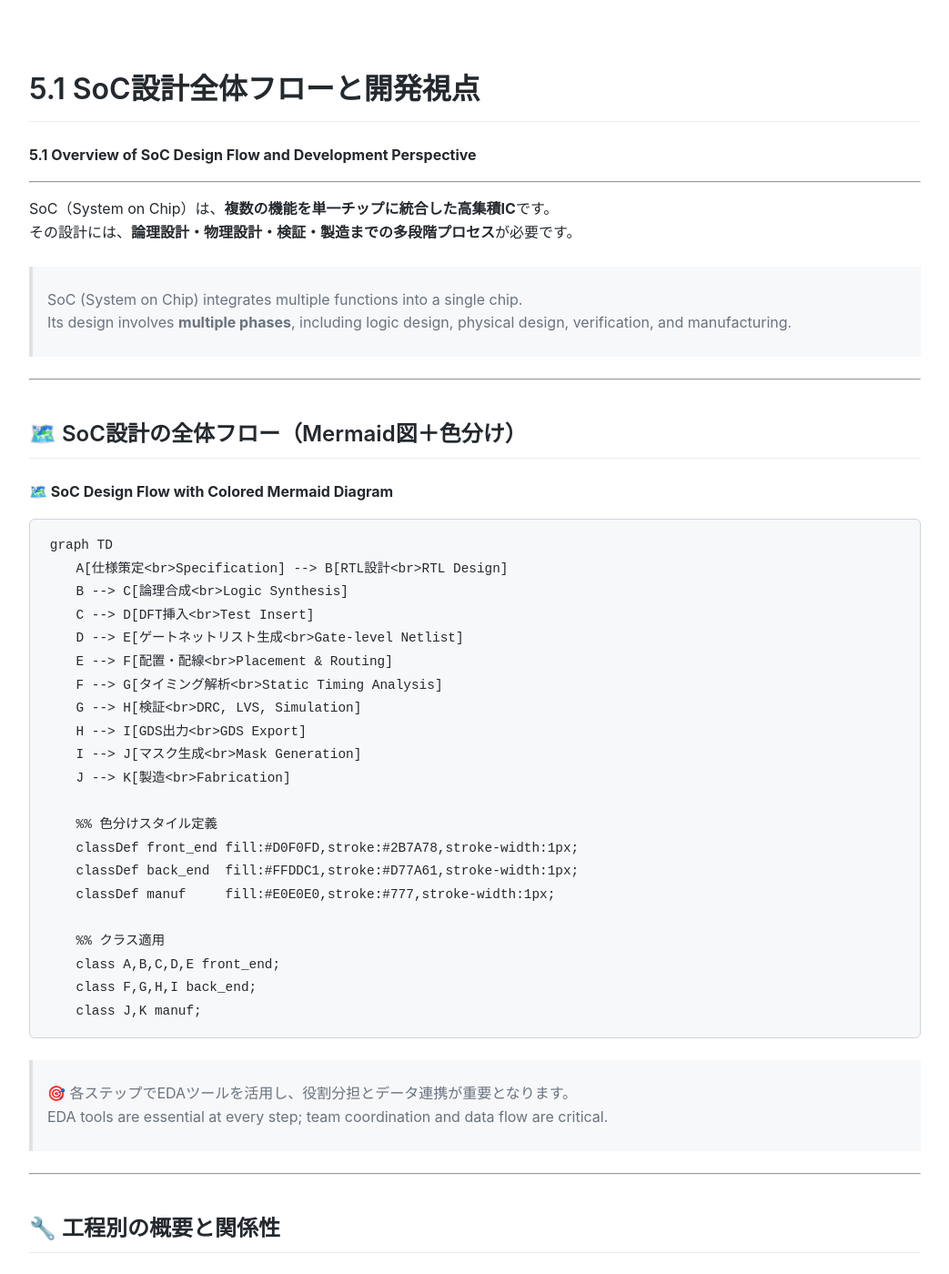
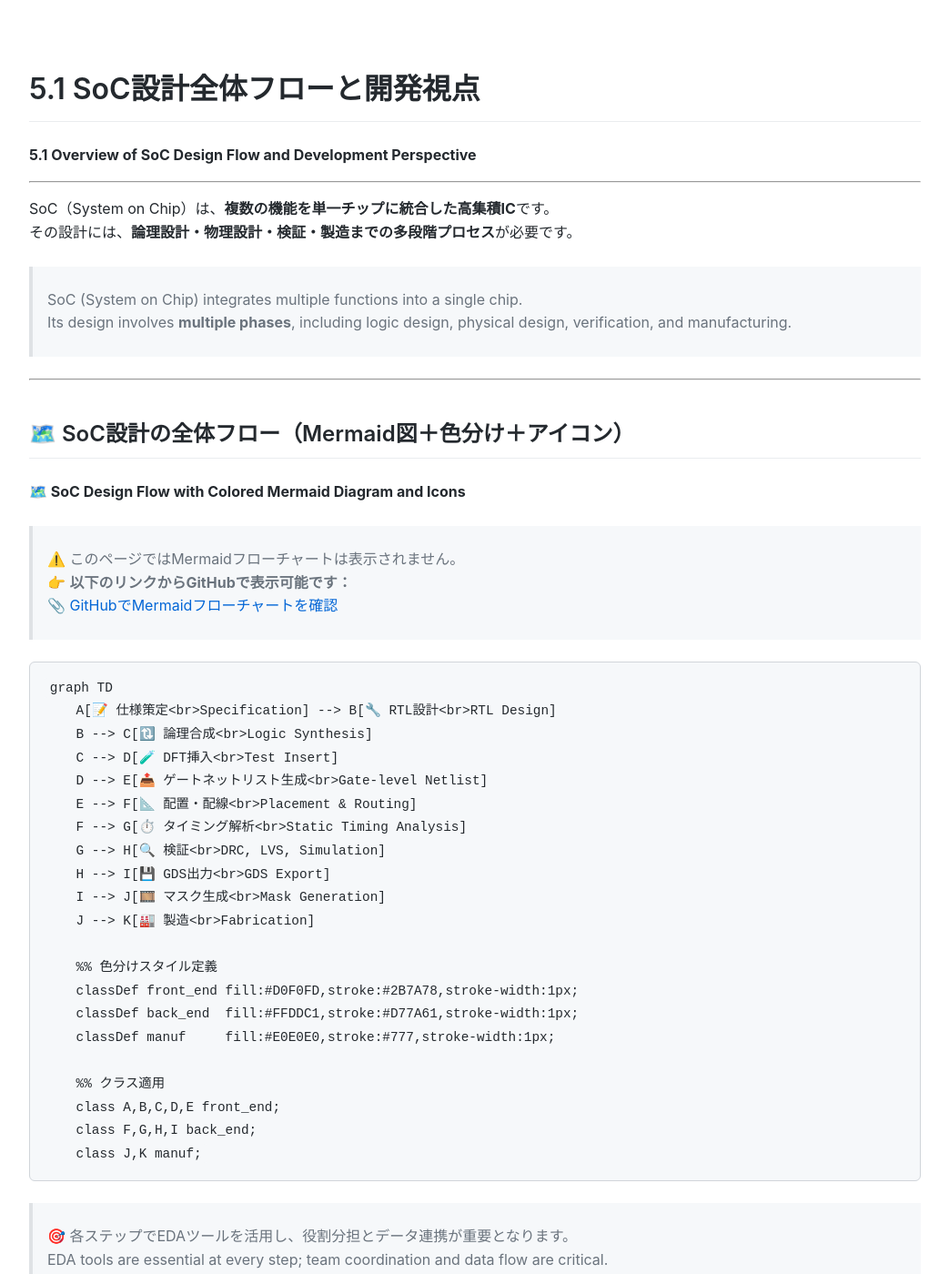
Before and after one commit to Samizo-AITL/Edusemi-v4x, a Jekyll site: the page built from chapter5_soc_design_flow/5.1_soc_design_flow.md, in a window 1280 px wide and 1400 px high. Shown: the whole window at 91% size, without its empty margins (118-1161 px from the left). Built offline with Jekyll 4.4.1, drawn with Linux system fonts in a browser that asks for light colours.

Commit message:
Update 5.1_soc_design_flow.md

````diff
--- a/chapter5_soc_design_flow/5.1_soc_design_flow.md
+++ b/chapter5_soc_design_flow/5.1_soc_design_flow.md
@@ -16,21 +16,25 @@
 
 ---
 
-## 🗺️ SoC設計の全体フロー（Mermaid図＋色分け）
-**🗺️ SoC Design Flow with Colored Mermaid Diagram**
+## 🗺️ SoC設計の全体フロー（Mermaid図＋色分け＋アイコン）
+**🗺️ SoC Design Flow with Colored Mermaid Diagram and Icons**
+
+> ⚠️ このページではMermaidフローチャートは表示されません。
+> 👉 **以下のリンクからGitHubで表示可能です：**
+> [📎 GitHubでMermaidフローチャートを確認](https://github.com/Samizo-AITL/Edusemi-v4x/blob/main/chapter5_soc_design_flow/5.1_soc_design_flow.md)
 
 ```mermaid
 graph TD
-    A[仕様策定<br>Specification] --> B[RTL設計<br>RTL Design]
-    B --> C[論理合成<br>Logic Synthesis]
-    C --> D[DFT挿入<br>Test Insert]
-    D --> E[ゲートネットリスト生成<br>Gate-level Netlist]
-    E --> F[配置・配線<br>Placement & Routing]
-    F --> G[タイミング解析<br>Static Timing Analysis]
-    G --> H[検証<br>DRC, LVS, Simulation]
-    H --> I[GDS出力<br>GDS Export]
-    I --> J[マスク生成<br>Mask Generation]
-    J --> K[製造<br>Fabrication]
+    A[📝 仕様策定<br>Specification] --> B[🔧 RTL設計<br>RTL Design]
+    B --> C[🔃 論理合成<br>Logic Synthesis]
+    C --> D[🧪 DFT挿入<br>Test Insert]
+    D --> E[📤 ゲートネットリスト生成<br>Gate-level Netlist]
+    E --> F[📐 配置・配線<br>Placement & Routing]
+    F --> G[⏱️ タイミング解析<br>Static Timing Analysis]
+    G --> H[🔍 検証<br>DRC, LVS, Simulation]
+    H --> I[💾 GDS出力<br>GDS Export]
+    I --> J[🎞️ マスク生成<br>Mask Generation]
+    J --> K[🏭 製造<br>Fabrication]
 
     %% 色分けスタイル定義
     classDef front_end fill:#D0F0FD,stroke:#2B7A78,stroke-width:1px;
````
